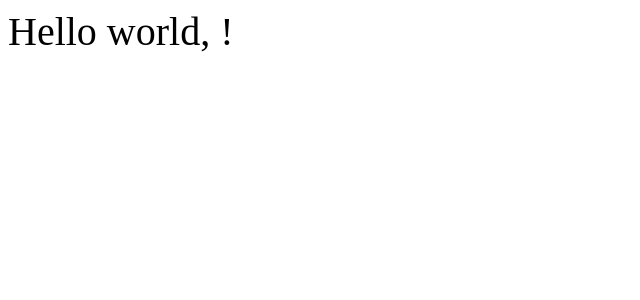
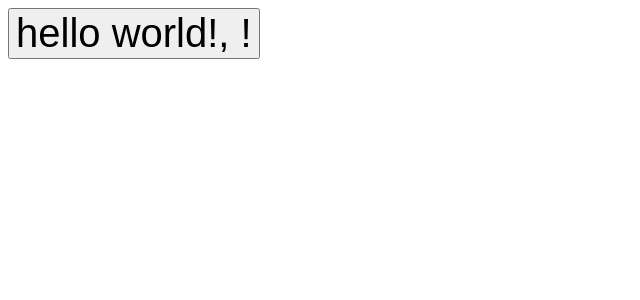
Before and after one commit to Edward-Fedoruk/webpack-react-ts-boilerplate, a React app: page / in a window 1280 px wide. Shown: the top 300 px of the page, without its empty margins (0-640 px from the left). Built offline with nearby package versions, Linux system fonts and the light colour scheme.

Commit message:
configure i18n

```diff
--- a/package.json
+++ b/package.json
@@ -55,9 +55,12 @@
     "@types/react-redux": "^7.1.9",
     "@types/webpack-env": "^1.15.2",
     "css-modules-typescript-loader": "^4.0.0",
+    "i18next": "^19.4.5",
+    "i18next-browser-languagedetector": "^4.3.0",
     "jest": "^26.0.1",
     "react": "^16.13.1",
     "react-dom": "^16.13.1",
+    "react-i18next": "^11.5.0",
     "react-redux": "^7.2.0",
     "redux": "^4.0.5",
     "redux-injectors": "^1.3.0",
--- a/src/components/HelloWorld/HelloWorld.tsx
+++ b/src/components/HelloWorld/HelloWorld.tsx
@@ -1,14 +1,25 @@
 import React from 'react';
+import { useTranslation } from 'react-i18next';
 import { IHelloWorld } from './HelloWorld.interface';
 import styles from './HelloWorld.module.scss';
 
 
-const HelloWorld: React.FC<IHelloWorld> = ({ text }) => (
-  <div className={styles.title}>
-    Hello world,
-    {' '}
-    {text}
-  </div>
-);
+const HelloWorld: React.FC<IHelloWorld> = ({ text }) => {
+  const { t, i18n } = useTranslation();
+  const toggleLanguage = () => {
+    const { language } = i18n;
+    const toggledLanguage = language === 'en' ? 'ru' : 'en';
+    i18n.changeLanguage(toggledLanguage);
+  };
+
+  return (
+    <button type="button" onClick={toggleLanguage} className={styles.title}>
+      {t('Hello world')}
+      ,
+      {' '}
+      {text}
+    </button>
+  );
+};
 
 export default HelloWorld;
--- /dev/null
+++ b/src/i18n.js
@@ -0,0 +1,32 @@
+import i18n from 'i18next';
+import { initReactI18next } from 'react-i18next';
+import LanguageDetector from 'i18next-browser-languagedetector';
+
+const resources = {
+  en: {
+    translation: {
+      'Hello world': 'hello world!',
+    },
+  },
+  ru: {
+    translation: {
+      'Hello world': 'привет мир!',
+    },
+  },
+};
+
+i18n
+  .use(initReactI18next)
+  .use(LanguageDetector)
+  .init({
+    resources,
+    lng: 'en',
+
+    keySeparator: false,
+
+    interpolation: {
+      escapeValue: false,
+    },
+  });
+
+export default i18n;
--- a/src/index.tsx
+++ b/src/index.tsx
@@ -1,5 +1,6 @@
 import React from 'react';
 import ReactDOM from 'react-dom';
+import './i18n';
 import HelloWorld from './components/HelloWorld/HelloWorld';
 
 ReactDOM.render(
```
Also changed, not shown: 1 other file (tests, documents, lock files or other folders).
